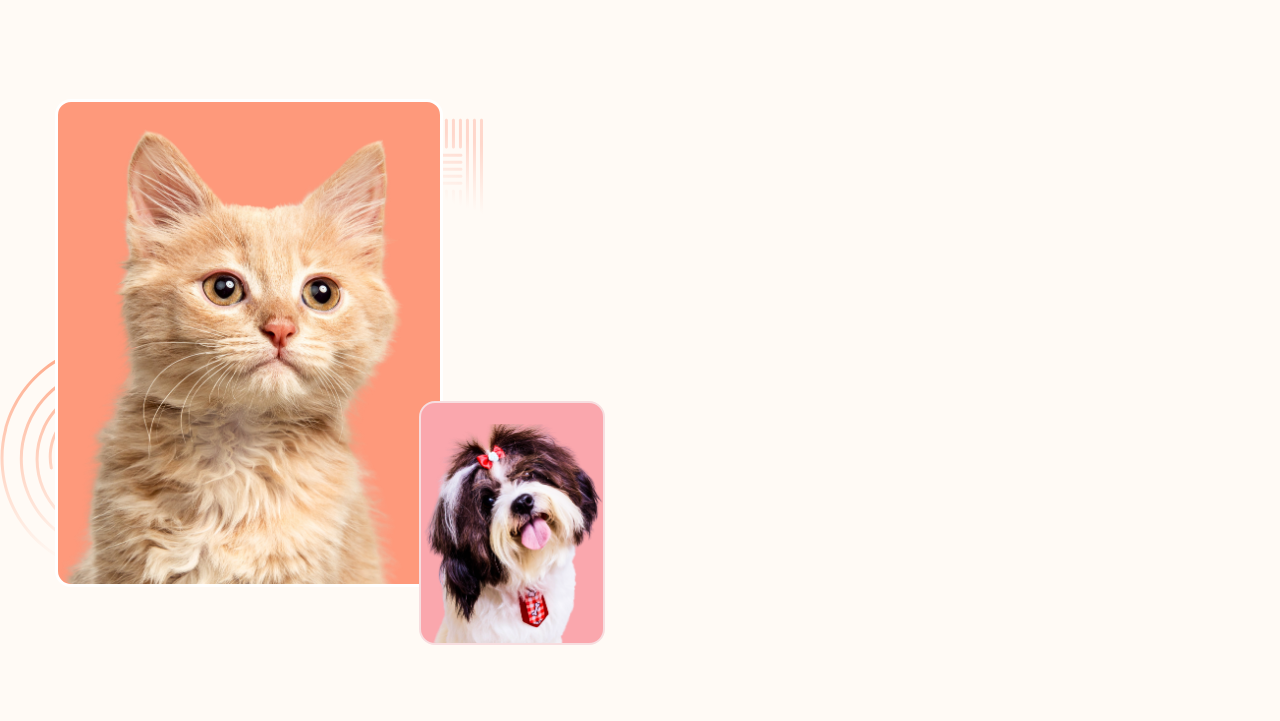
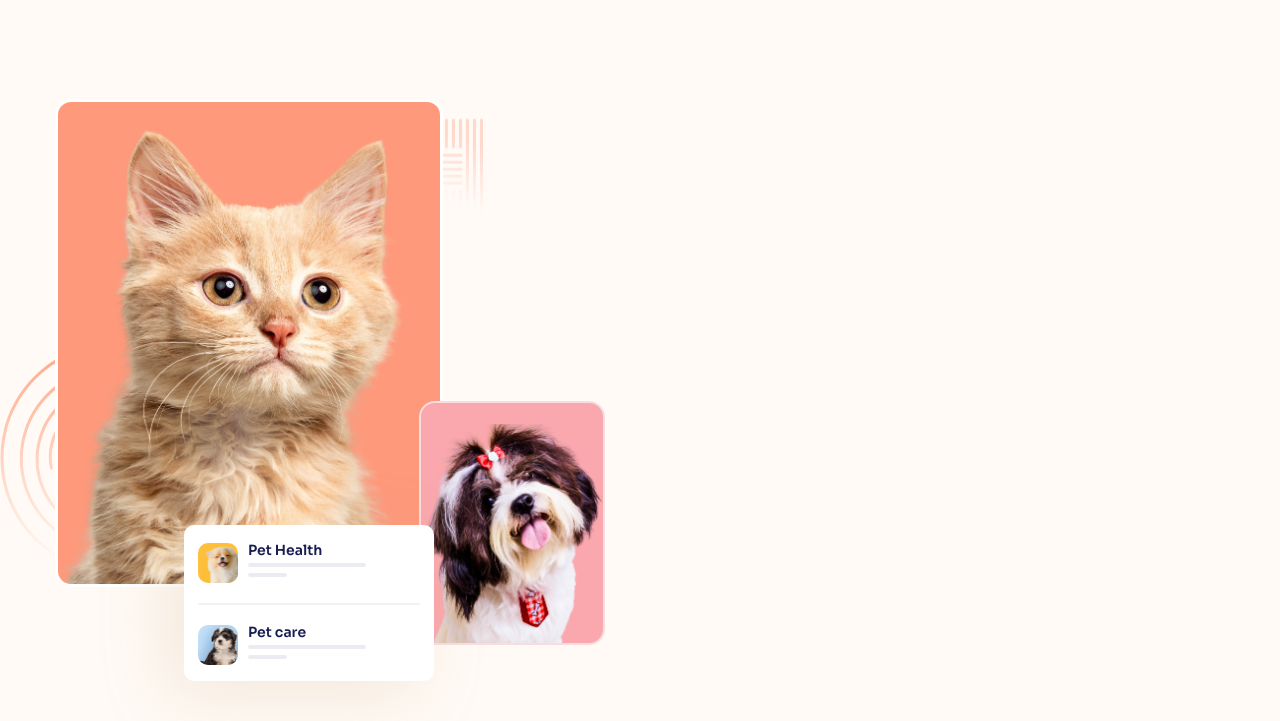
Before and after one commit to DatHoangi/html-project-04, a plain HTML site: page index.html in a window 1280 px wide. Shown: the part 79-800 px from the top of the page. Drawn offline with Linux system fonts and the light colour scheme.

Commit message:
Làm phần hero #2

```diff
--- a/assets/css/styles.css
+++ b/assets/css/styles.css
@@ -113,7 +113,9 @@ button {
 }
 
 .hero__media {
+    position: relative;
     display: flex;
+    padding-bottom: 94px;
 }
 
 .hero__img-wrap {
@@ -158,5 +160,60 @@ button {
     background: #faa7ad;
 }
 
-.hero__img-small {
+.hero__list {
+    position: absolute;
+    left: 129px;
+    bottom: 0;
+    width: 250px;
+    height: 156px;
+    padding: 18px 14px;
+    border-radius: 10px;
+    background: #fff;
+    box-shadow: -17px 14px 68px -4px rgba(207, 174, 132, 0.25);
 }
+
+.hero-list-item {
+    display: flex;
+}
+
+.hero-list-item__thumb {
+    width: 40px;
+    height: 40px;
+    border-radius: 10px;
+    object-fit: cover;
+    background: #fec23f;
+}
+
+.hero-list-item__info {
+    margin-left: 10px;
+}
+
+.hero-list-item__title {
+    font-family: Sora, sans-serif;
+    font-size: 1.4rem;
+    font-weight: 600;
+    line-height: 1; /* 100% */
+    color: #181e52;
+}
+
+.hero-list-item__skeleton {
+    margin-top: 6px;
+    width: var(--width, 118px);
+    height: 4px;
+    border-radius: 10px;
+    opacity: 0.08;
+    background: #000958;
+}
+
+.hero-list-item__separate {
+    display: block;
+    margin: 20px 0;
+    width: 100%;
+    height: 2px;
+    background: #f2f2f2;
+    border-radius: 99px;
+}
+
+.hero-list-item:nth-of-type(2) .hero-list-item__thumb {
+    background: #c6e2fa;
+}
--- a/index.html
+++ b/index.html
@@ -164,8 +164,50 @@
                             <img
                                 src="./assets/img/pet-02.png"
                                 alt=""
-                                class="hero__img hero__img-small"
+                                class="hero__img"
                             />
+                        </div>
+
+                        <div class="hero__list">
+                            <!-- Hero list item 1 -->
+                            <div class="hero-list-item">
+                                <img
+                                    src="./assets/img/pet-03.png"
+                                    alt=""
+                                    class="hero-list-item__thumb"
+                                />
+                                <div class="hero-list-item__info">
+                                    <p class="hero-list-item__title">
+                                        Pet Health
+                                    </p>
+                                    <div class="hero-list-item__skeleton"></div>
+                                    <div
+                                        class="hero-list-item__skeleton"
+                                        style="--width: 39px"
+                                    ></div>
+                                </div>
+                            </div>
+
+                            <span class="hero-list-item__separate"></span>
+
+                            <!-- Hero list item 2 -->
+                            <div class="hero-list-item">
+                                <img
+                                    src="./assets/img/pet-04.png"
+                                    alt=""
+                                    class="hero-list-item__thumb"
+                                />
+                                <div class="hero-list-item__info">
+                                    <p class="hero-list-item__title">
+                                        Pet care
+                                    </p>
+                                    <div class="hero-list-item__skeleton"></div>
+                                    <div
+                                        class="hero-list-item__skeleton"
+                                        style="--width: 39px"
+                                    ></div>
+                                </div>
+                            </div>
                         </div>
                     </div>
 
```
